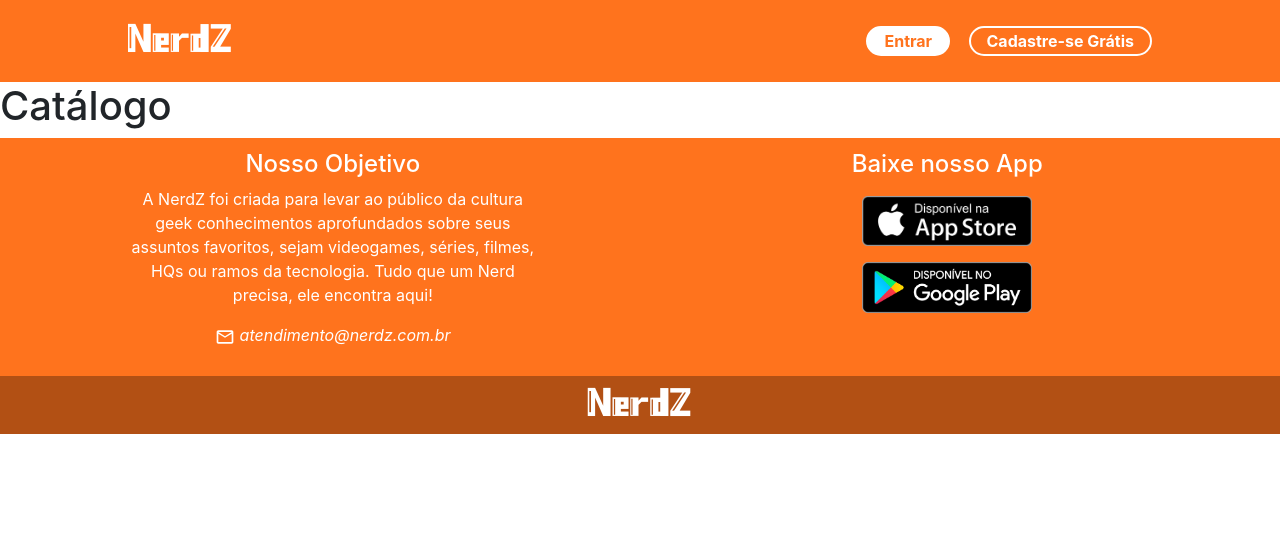
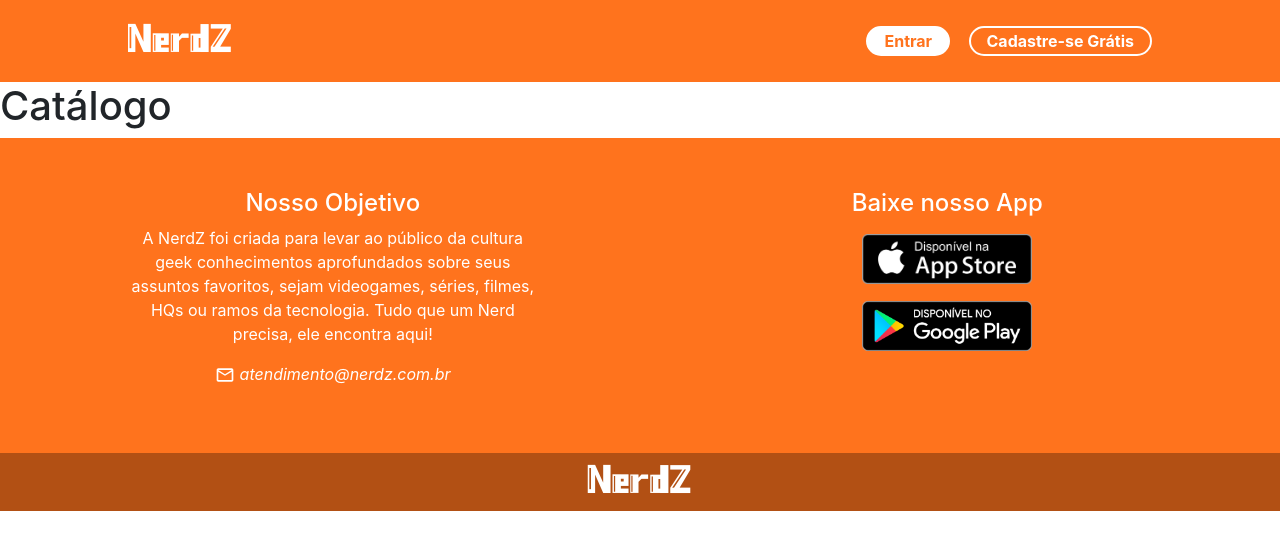
Before and after one commit to ramos-vini/NerdZ_React-JS_Project, a React (Create React App) app: page / in a window 1280 px wide. Shown: the top 550 px of the page. Built offline with nearby package versions, Linux system fonts and the light colour scheme.

Commit message:
Ajuste de padding do Footer

```diff
--- a/src/components/footer/footer.css
+++ b/src/components/footer/footer.css
@@ -4,7 +4,7 @@
 }
 
 .footerNavDiv1 {
-    padding: 1% 10%;
+    padding: 4% 10%;
 }
 
 .footerNavDiv2 {
```
